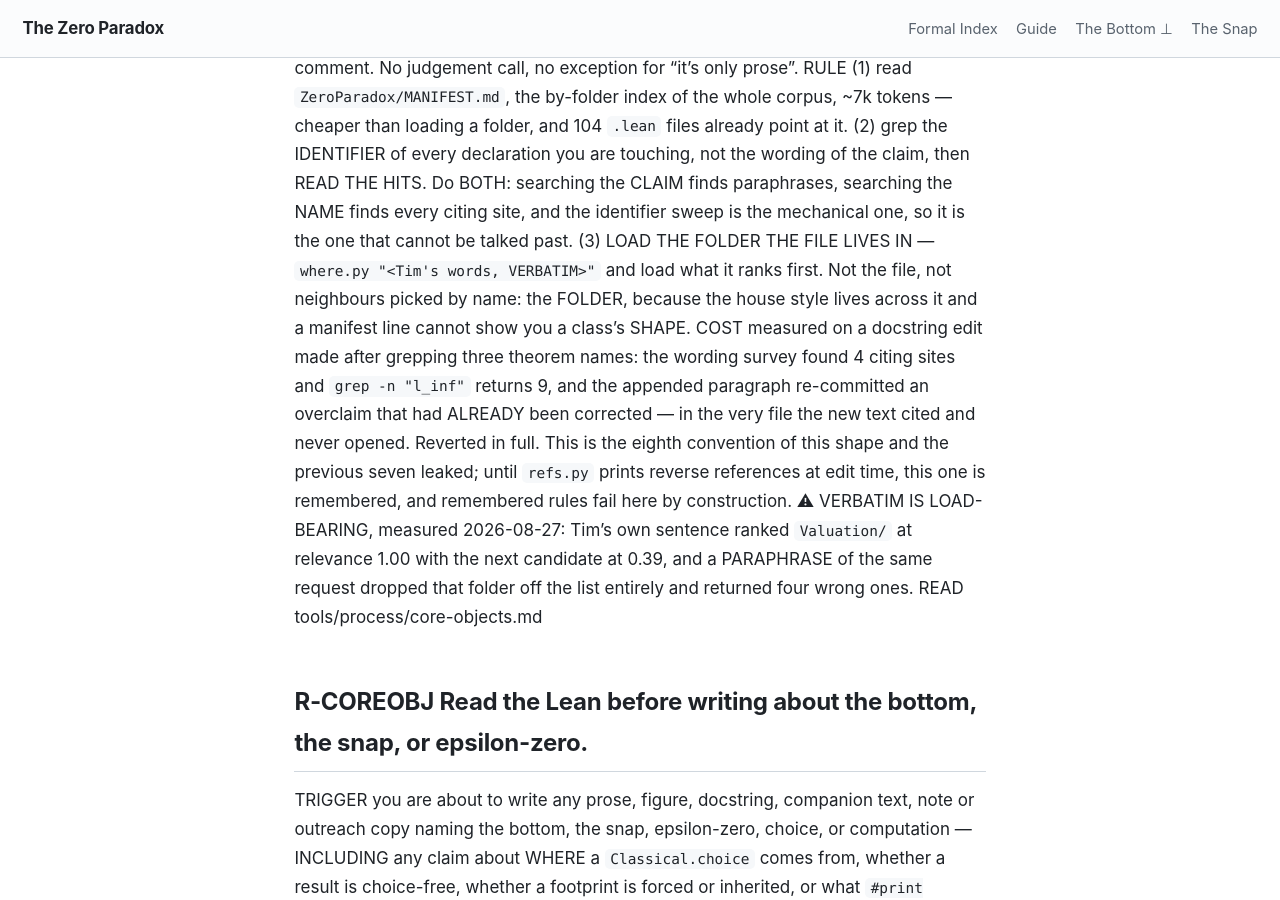
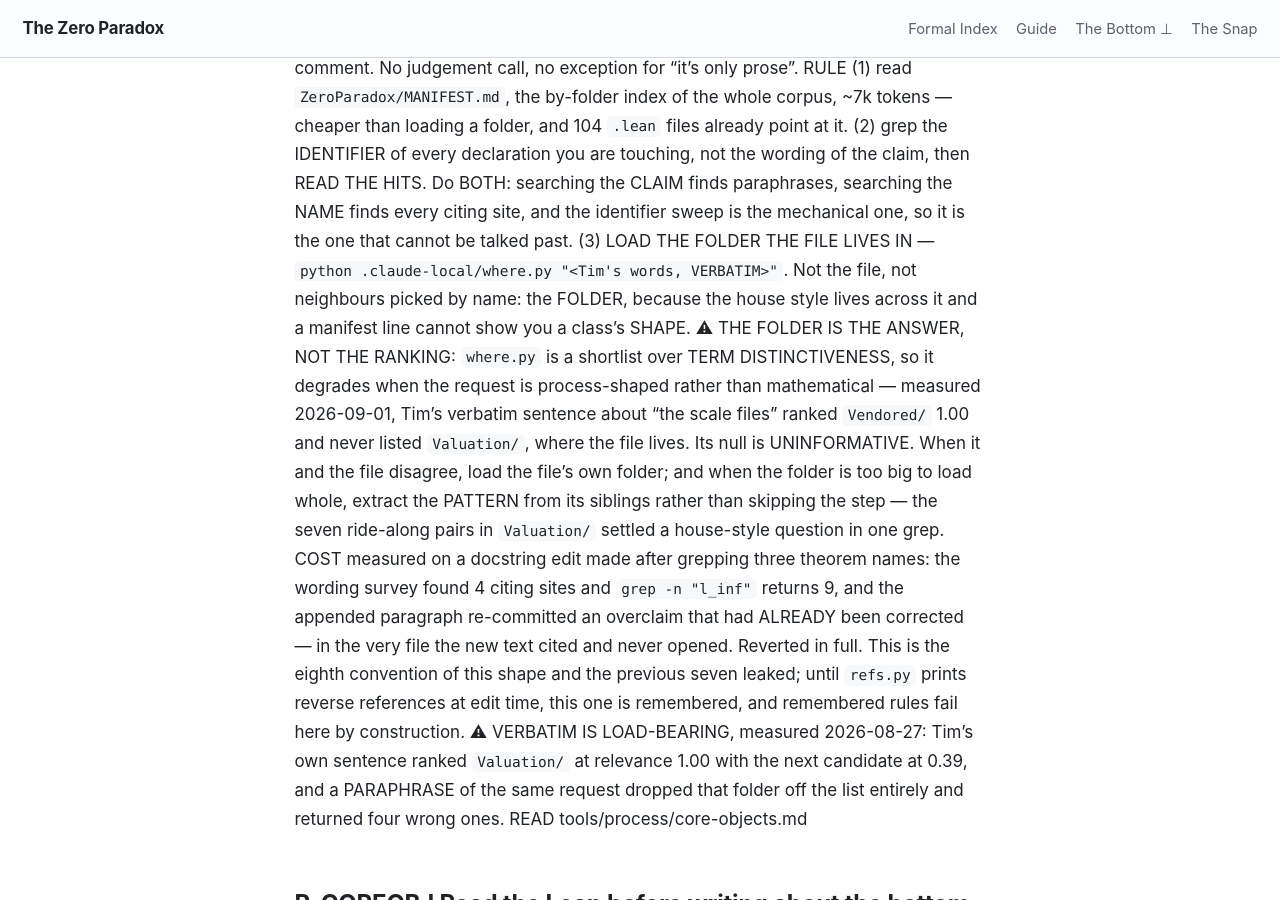
Before and after one commit to timbrigham/ZeroParadox, a Jekyll site: the page built from CLAUDE.md, in a window 1280 px wide and 900 px high, scrolled down 5192 px. Built offline with Jekyll 4.4.1, drawn with Linux system fonts in a browser that asks for light colours; our own code applies the rules of GitHub Pages for plain Markdown files.

Commit message:
Correct three future-dated claims, and record two lessons at their tools
Three claims written tonight said 2026-09-02; the day is the 01st. Each is a
dated claim of the kind R-NOTINLIB requires ("answered the wrong one until
<date>"), and the date is what makes it checkable, so a future one points at a
state that did not exist when it was measured. Cause: this session opened on
08-24 and the clock advanced mid-session.

move_ridealong.py: byte-identical is not meaning-identical. A moved block keeps
its bytes and loses its vantage point, so above/below/here/this file resolve
against something else afterwards. Second measured instance -- tonight's own
section V migration carried "the gap once recorded HERE" into Scale.md, where
here had become the wrong file. Grep the destination after every move.

R-EDITLEAN step 3: where.py is at .claude-local/where.py, and the rule named it
without a path, so the first invocation guessed wrong. Also records that it
ranks by term distinctiveness and degrades on process-shaped requests -- Tim's
verbatim sentence tonight ranked Vendored/ 1.00 and never listed Valuation/,
where the file lives. The folder is the answer; the ranking is a shortlist.

```diff
--- a/CLAUDE.md
+++ b/CLAUDE.md
@@ -156,9 +156,16 @@ RULE     (1) read `ZeroParadox/MANIFEST.md`, the by-folder index of the whole co
          the claim, then READ THE HITS. Do BOTH: searching the CLAIM finds paraphrases,
          searching the NAME finds every citing site, and the identifier sweep is the
          mechanical one, so it is the one that cannot be talked past.
-         (3) LOAD THE FOLDER THE FILE LIVES IN — `where.py "<Tim's words, VERBATIM>"` and load
-         what it ranks first. Not the file, not neighbours picked by name: the FOLDER, because
-         the house style lives across it and a manifest line cannot show you a class's SHAPE.
+         (3) LOAD THE FOLDER THE FILE LIVES IN — `python .claude-local/where.py "<Tim's words,
+         VERBATIM>"`. Not the file, not neighbours picked by name: the FOLDER, because the house
+         style lives across it and a manifest line cannot show you a class's SHAPE. ⚠ THE FOLDER
+         IS THE ANSWER, NOT THE RANKING: `where.py` is a shortlist over TERM DISTINCTIVENESS, so
+         it degrades when the request is process-shaped rather than mathematical — measured
+         2026-09-01, Tim's verbatim sentence about "the scale files" ranked `Vendored/` 1.00 and
+         never listed `Valuation/`, where the file lives. Its null is UNINFORMATIVE. When it and
+         the file disagree, load the file's own folder; and when the folder is too big to load
+         whole, extract the PATTERN from its siblings rather than skipping the step — the seven
+         ride-along pairs in `Valuation/` settled a house-style question in one grep.
 COST     measured on a docstring edit made after grepping three theorem names: the wording
          survey found 4 citing sites and `grep -n "l_inf"` returns 9, and the appended
          paragraph re-committed an overclaim that had ALREADY been corrected — in the very
```
Also changed, not shown: LEAN_CUSTOM_REGISTRY.md (+1 -1 lines), ZeroParadox/Valuation/Scale.md (+2 -2 lines), tools/process/gated-conventions.md (+1 -1 lines), 2 other files.
